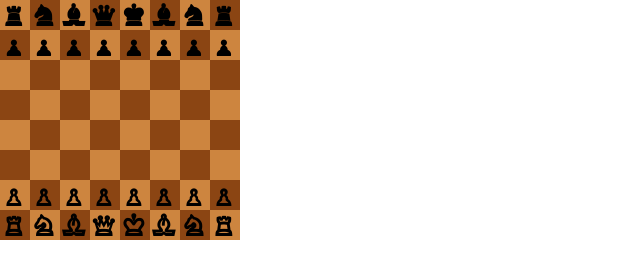
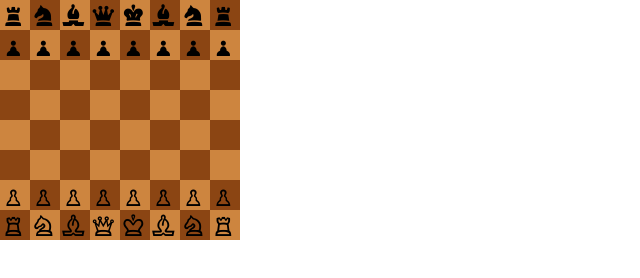
Before and after one commit to saschess/chess, a plain HTML site: page index.html in a window 1280 px wide. Shown: the whole page, without its empty margins (0-640 px from the left). Drawn offline with Linux system fonts and the light colour scheme.

Commit message:
Add files via upload

```diff
--- a/index.html
+++ b/index.html
@@ -4,13 +4,18 @@
     <meta charset="UTF-8">
     <meta name="viewport" content="width=device-width, user-scalable=no, initial-scale=1.0, maximum-scale=1.0, minimum-scale=1.0">
     <title>Chess</title>
+    <link rel="shortcut icon" type="image/x-icon" href="favicon.ico">
+    <link rel="icon" type="image/png" href="data/ico/favicon.png">
 
     <style>
 
-        @font-face {
-    font-family: Chess; /* Гарнитура шрифта */
-    src: local(Chess), url(data/fonts/chess.ttf); /* Для остальных браузеров */
-   }
+
+    @font-face {
+    font-family: 'Chess';
+    src: url(data/fonts/chess.ttf) format("truetype");
+    font-weight: normal;
+    font-style: normal;
+        }
 
         * {
             box-sizing: border-box; padding: 0; margin: 0;
@@ -26,7 +31,6 @@
             width: 30px;
             height: 30px;
             float: left;
-/*            font-family: Chess Maya;*/
         }
 
         .white {
@@ -42,7 +46,6 @@
         i {
             font-style: normal;
             font-family: "Chess";
-            font-weight: 800;
             font-size: 20pt;
 
         }
```
